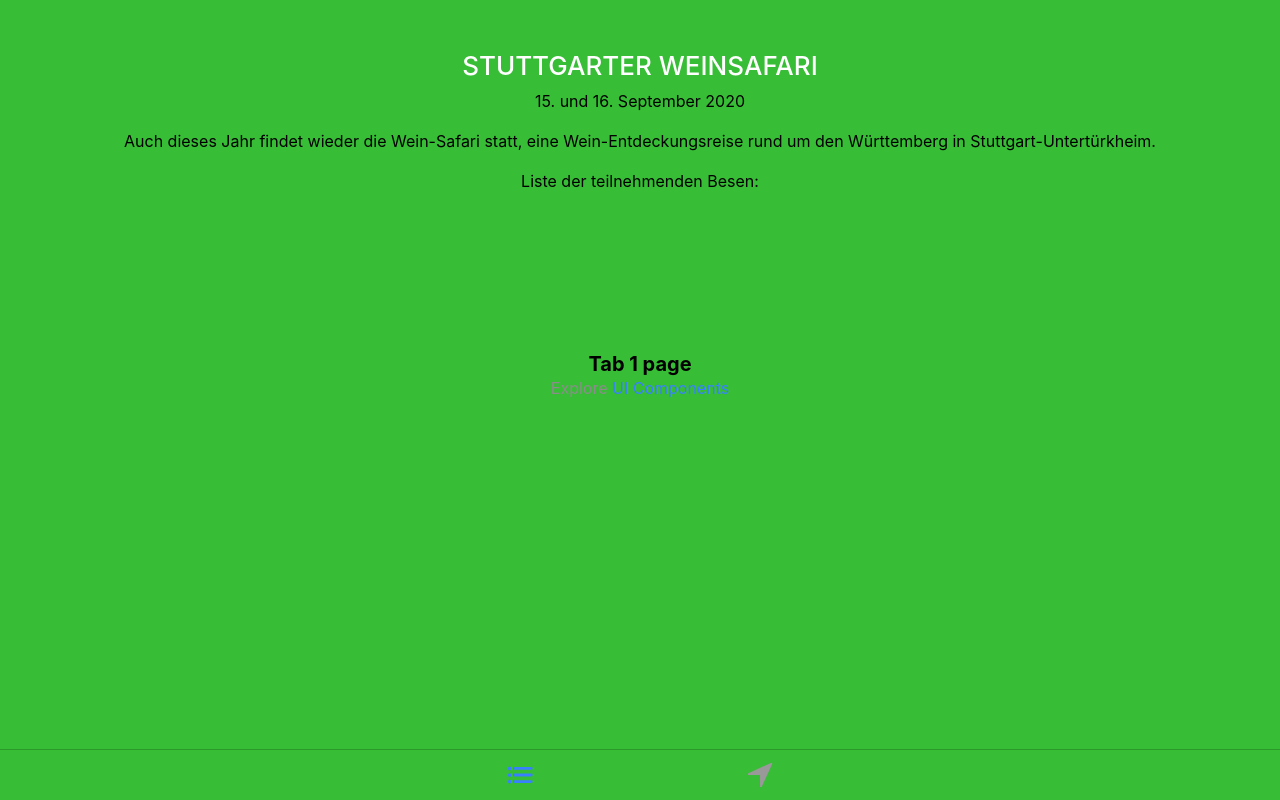
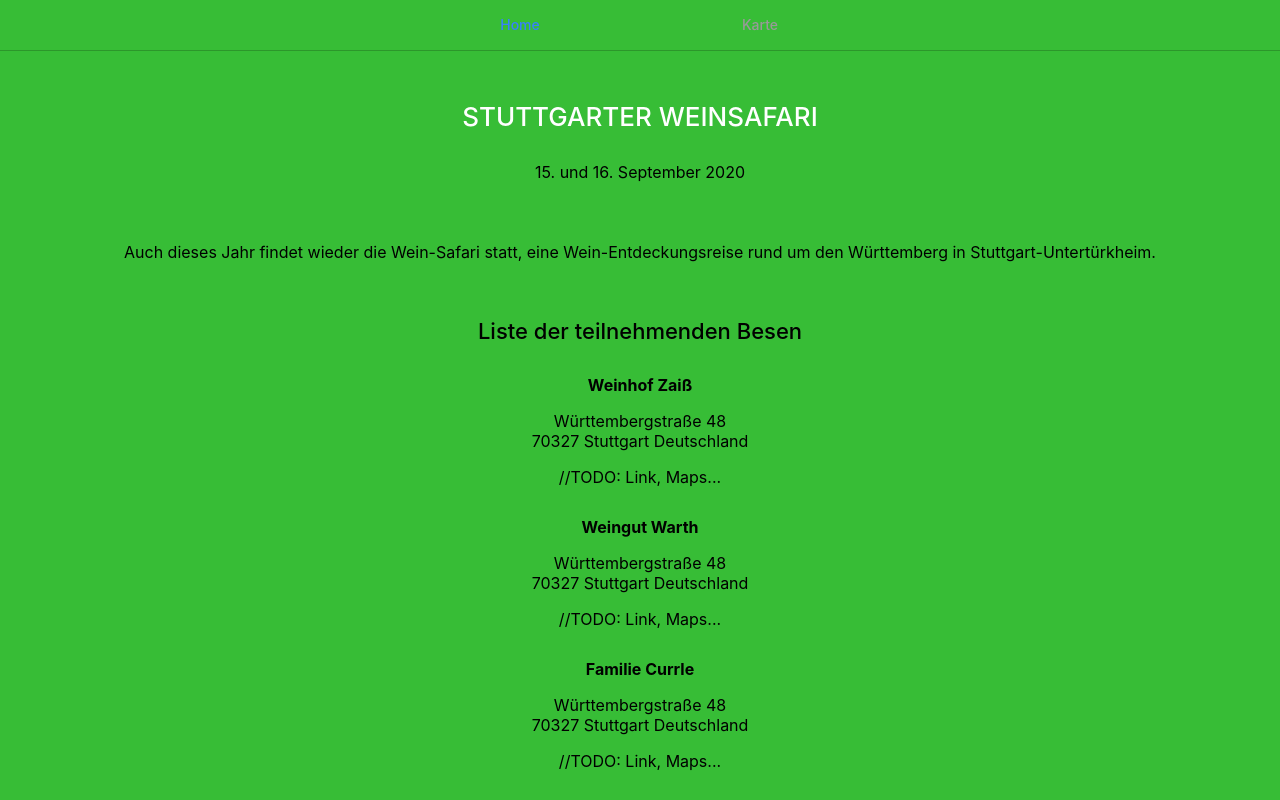
Before and after one commit to Tobsi1234/weinsafari-ionic, a React (Create React App) app: page /index in a window 1280 px wide. Built offline with nearby package versions, Linux system fonts and the light colour scheme.

Commit message:
Added mapkitJs and improved layout for different devices

```diff
--- a/package.json
+++ b/package.json
@@ -48,6 +48,8 @@
       "last 1 safari version"
     ]
   },
-  "devDependencies": {},
+  "devDependencies": {
+    "mapkit-typescript": "^5.18.2"
+  },
   "description": "An Ionic project"
 }
--- a/public/index.html
+++ b/public/index.html
@@ -21,6 +21,9 @@
     <meta name="apple-mobile-web-app-capable" content="yes" />
     <meta name="apple-mobile-web-app-title" content="Ionic App" />
     <meta name="apple-mobile-web-app-status-bar-style" content="black" />
+
+    <script src="https://cdn.apple-mapkit.com/mk/5.x.x/mapkit.js"></script>
+
   </head>
 
   <body>
--- a/src/App.tsx
+++ b/src/App.tsx
@@ -7,7 +7,8 @@ import {
   IonTabBar,
   IonTabButton,
   IonTabs,
-  setupConfig
+  setupConfig,
+  IonLabel
 } from '@ionic/react';
 import { IonReactRouter } from '@ionic/react-router';
 import { list, navigate } from 'ionicons/icons';
@@ -46,6 +47,7 @@ const App: React.FC = () => (
           <Route path="/maps" component={Tab2} exact={true} />
           <Route path="/" render={() => <Redirect to="/index" />} exact={true} />
         </IonRouterOutlet>
+        {window.innerWidth < 960 ?
           <IonTabBar slot="bottom">
             <IonTabButton tab="tab1" href="/index">
               <IonIcon icon={list} />
@@ -54,6 +56,16 @@ const App: React.FC = () => (
               <IonIcon icon={navigate} />
             </IonTabButton>
           </IonTabBar>
+        :
+          <IonTabBar slot="top">
+            <IonTabButton tab="tab1" href="/index">
+              <IonLabel>Home</IonLabel>
+            </IonTabButton>
+            <IonTabButton tab="tab2" href="/maps">
+              <IonLabel>Karte</IonLabel>
+            </IonTabButton>
+          </IonTabBar>
+        }
       </IonTabs>
     </IonReactRouter>
   </IonApp>
--- a/src/components/Restaurants.css
+++ b/src/components/Restaurants.css
@@ -1,4 +1,4 @@
-.container {
+/*.container {
   text-align: center;
   position: absolute;
   left: 0;
@@ -21,4 +21,10 @@
 
 .container a {
   text-decoration: none;
+}*/
+
+
+.container {
+  margin: 30px;
+  text-align: center;
 }
--- a/src/components/Restaurants.tsx
+++ b/src/components/Restaurants.tsx
@@ -3,13 +3,15 @@ import './Restaurants.css';
 
 interface ContainerProps {
   name: string;
+  street: String;
 }
 
-const Restaurants: React.FC<ContainerProps> = ({ name }) => {
+const Restaurants: React.FC<ContainerProps> = ({ name, street }) => {
   return (
     <div className="container">
       <strong>{name}</strong>
-      <p>Explore <a target="_blank" rel="noopener noreferrer" href="https://ionicframework.com/docs/components">UI Components</a></p>
+      <p>{street} <br/> 70327 Stuttgart Deutschland</p>
+      //TODO: Link, Maps...
     </div>
   );
 };
--- a/src/pages/Tab1.tsx
+++ b/src/pages/Tab1.tsx
@@ -9,13 +9,16 @@ const Tab1: React.FC = () => {
       <IonContent>
         <div id="indexContainer">
           <h1 style={{ color: "white"}}>STUTTGARTER WEINSAFARI</h1>
+          <br/>
           15. und 16. September 2020
-          <br/><br/>
+          <br/><br/><br/><br/>
           Auch dieses Jahr findet wieder die Wein-Safari statt, eine Wein-Entdeckungsreise rund um den Württemberg in Stuttgart-Untertürkheim.
-          <br/><br/>
-          Liste der teilnehmenden Besen:
+          <br/><br/><br/>
+          <h3>Liste der teilnehmenden Besen</h3>
         </div>
-        <Restaurants name="Tab 1 page" />
+        <Restaurants  name="Weinhof Zaiß" street="Württembergstraße 48" />
+        <Restaurants  name="Weingut Warth" street="Württembergstraße 48" />
+        <Restaurants  name="Familie Currle" street="Württembergstraße 48" />
       </IonContent>
     </IonPage>
   );
--- a/src/pages/Tab2.css
+++ b/src/pages/Tab2.css
@@ -1,3 +1,8 @@
 ion-content ion-toolbar {
   --background: translucent;
 }
+
+#map {
+  width: 100%;
+  height: 100%;
+}
--- a/src/pages/Tab2.tsx
+++ b/src/pages/Tab2.tsx
@@ -1,12 +1,43 @@
 import React from 'react';
-import { IonContent, IonPage } from '@ionic/react';
+import { IonContent, IonPage, useIonViewDidEnter } from '@ionic/react';
 import './Tab2.css';
 
+// setting jwt publicly accessible is save when exp date and orgin is set
+var jwt = "eyJhbGciOiJFUzI1NiIsInR5cCI6IkpXVCIsImtpZCI6IjRYNVBVQ05aVjQifQ.eyJpc3MiOiI5N1I4NDg5RzdRIiwiaWF0IjoxNTkwMDAwMDAyLCJleHAiOjE2MDkzNzI4MDB9.3JLt5v00_o0HKieoum-9mVdLMcGPFjkWdUKHvQ1KnVu7Kc0v3E2qq1e540vrHgNL8N9kCyDpNEvXIDXhxV1Clw";
+
 const Tab2: React.FC = () => {
+  useIonViewDidEnter(() => {
+    mapkit.init({
+      authorizationCallback: function(done) {
+          done(jwt);
+      },
+      language: "de"
+    })
+    var MarkerAnnotation = mapkit.MarkerAnnotation,
+            clickAnnotation;
+
+    var zaiss = new mapkit.Coordinate(48.7840, 9.2606),
+        warth = new mapkit.Coordinate(48.7852, 9.2662),
+        currle = new mapkit.Coordinate(48.774850, 9.284673);
+
+    var zaissAnnotation = new MarkerAnnotation(zaiss, { color: "#f4a56d", title: "Zaiß" });
+    var warthAnnotation = new MarkerAnnotation(warth, { color: "#f4a56d", title: "Warth" });
+    var currleAnnotation = new MarkerAnnotation(currle, { color: "#f4a56d", title: "Currle" });
+
+    /*var Stuttgart = new mapkit.CoordinateRegion(
+      new mapkit.Coordinate(48.7841, 9.2610),
+      new mapkit.CoordinateSpan(0.0550, 0.0150)
+    );*/
+    var map = new mapkit.Map("map");
+    //map.region = Stuttgart;
+    map.showItems([zaissAnnotation, warthAnnotation, currleAnnotation]);
+
+  });
+
   return (
     <IonPage>
       <IonContent>
-
+        <div id="map"></div>
       </IonContent>
     </IonPage>
   );
--- a/tsconfig.json
+++ b/tsconfig.json
@@ -17,7 +17,11 @@
     "resolveJsonModule": true,
     "isolatedModules": true,
     "noEmit": true,
-    "jsx": "react"
+    "jsx": "react",
+    "typeRoots": [
+      "node_modules/mapkit-typescript",
+      "node_modules/@types"
+    ]
   },
   "include": [
     "src"
```
Also changed, not shown: src/theme/variables.css (+5 -4 lines), 1 other file (tests, documents, lock files or other folders). Lines whose indentation alone changed are shown as unchanged.
